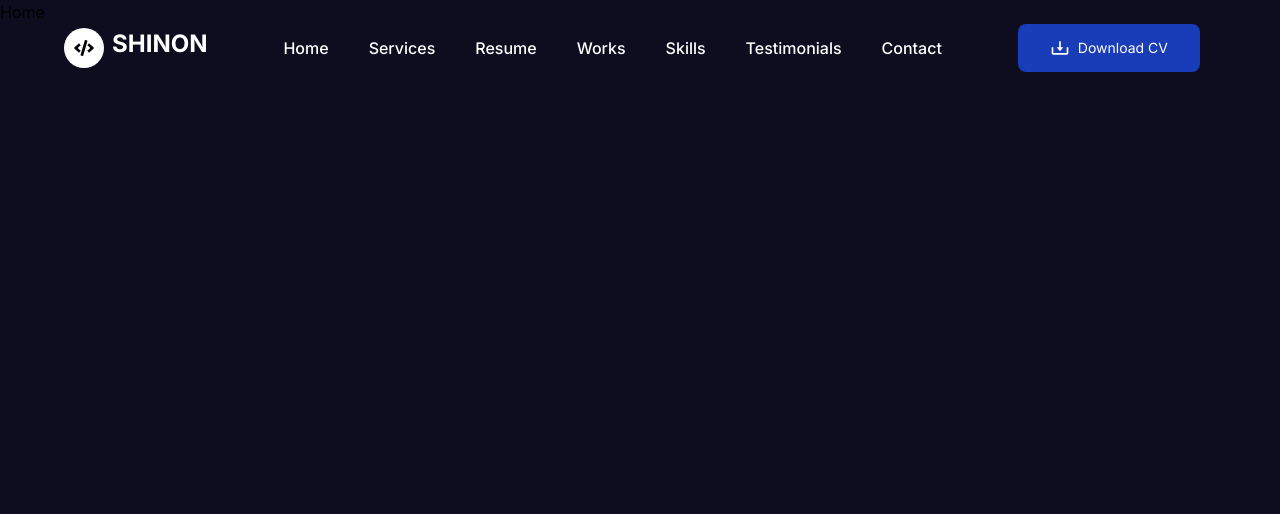
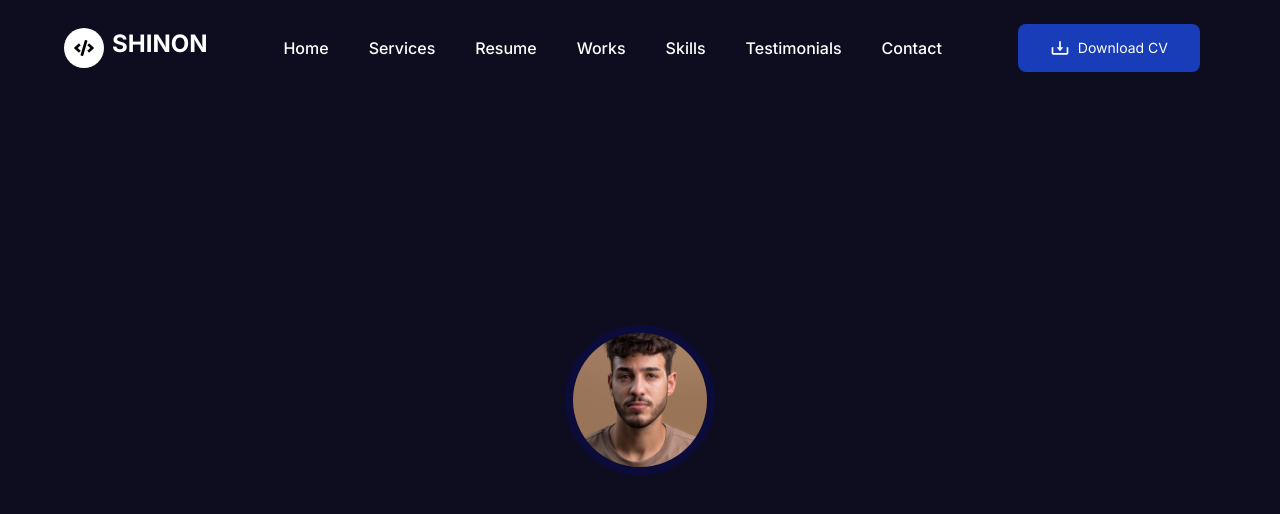
Before and after one commit to shine7on/portfolio, a Next.js app: page / in a window 1280 px wide. Shown: the top 514 px of the page. Built offline with nearby package versions, Linux system fonts and the light colour scheme.

Commit message:
Add hero image in hero file

```diff
--- /dev/null
+++ b/components/Home/Hero/hero.tsx
@@ -0,0 +1,14 @@
+import Image from "next/image";
+import React from "react";
+
+const Hero = () => {
+    return <div className="relative h-screen flex items-center justify-center text-white overflow-hidden flex-col">
+        <div className="relative z-10 flex flex-col items-center">
+            <Image src="/images/s1.jpg" alt="heroimage" width={150} height={150} className="rounded-full border-8
+            border-[#0c0c48aa]"/>
+        </div>
+    </div>;
+};
+
+
+export default Hero;
--- a/components/Home/Home.tsx
+++ b/components/Home/Home.tsx
@@ -1,8 +1,11 @@
 import React from 'react'
+import Hero from './Hero/hero';
 // heavy thing will be here
 
 const Home = () => {
-    return <div className = "overflow-hidden">Home</div>;
+    return <div className = "overflow-hidden">
+        <Hero />
+    </div>;
 };
 
 export default Home;
```
